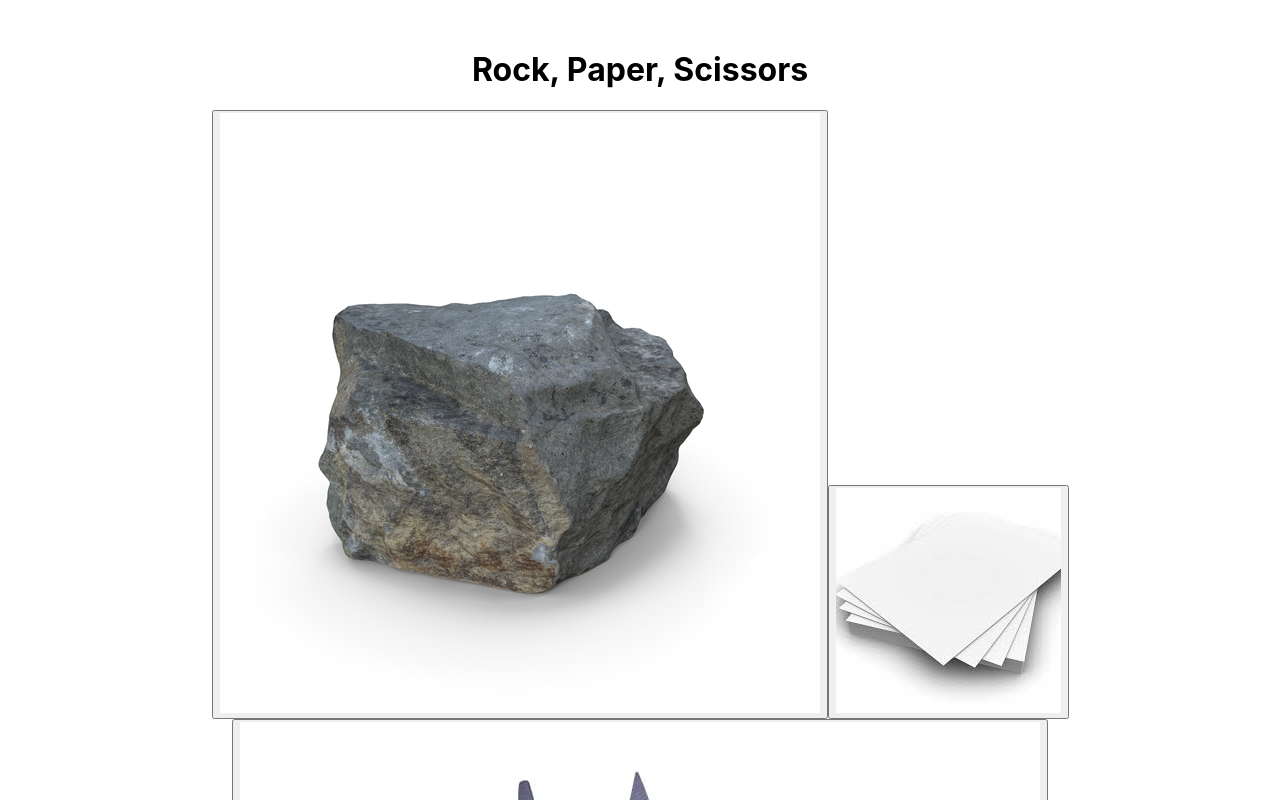
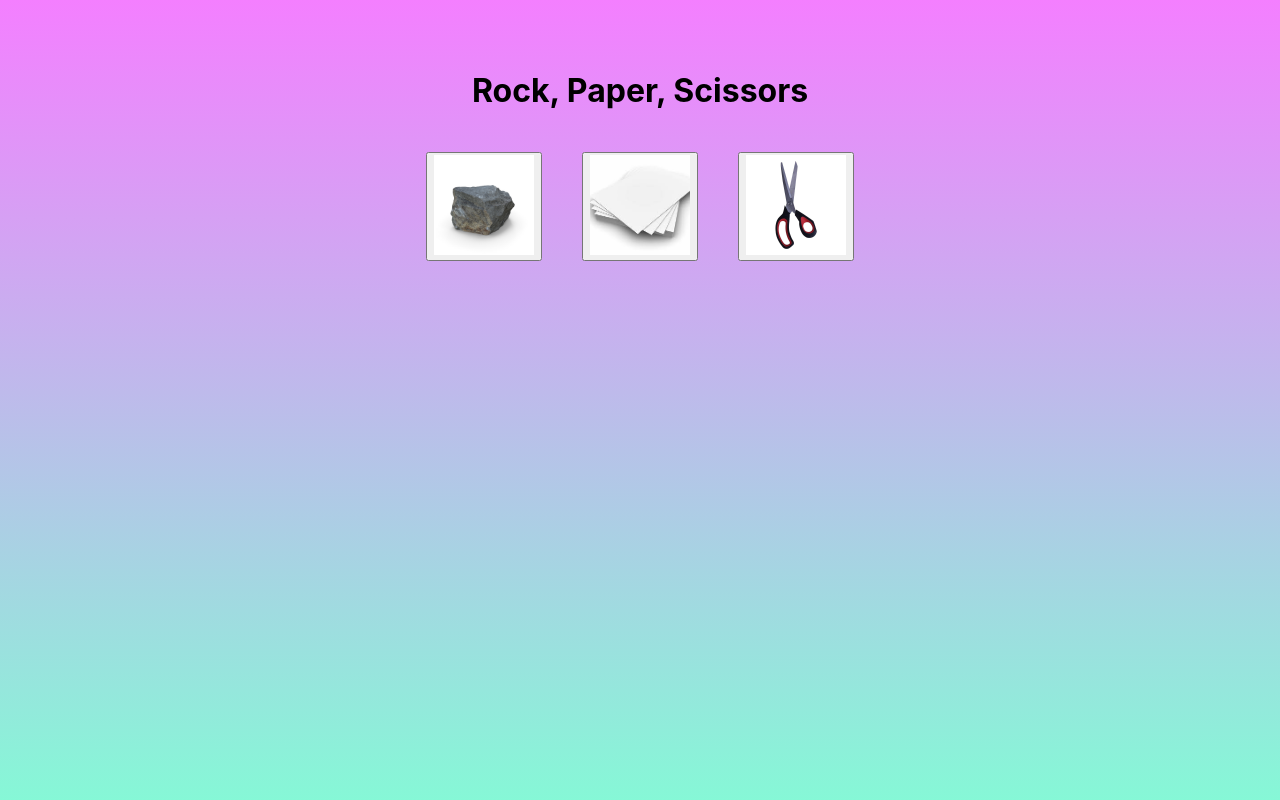
Before and after one commit to hariake/reactingproject, a React (Create React App) app: page / in a window 1280 px wide. Shown: the top 800 px of the page. Built offline with nearby package versions, Linux system fonts and the light colour scheme.

Commit message:
Beginning to style

```diff
--- a/src/App.css
+++ b/src/App.css
@@ -1,5 +1,8 @@
 /* src/App.css */
 .App {
   text-align: center;
-  margin-top: 50px;
+  padding-top: 50px;
+  min-height: 100vh;
+  background: rgb(0,255,169);
+  background: linear-gradient(180deg, rgba(233,0,255,0.5) 0%, rgba(0,255,169,0.5) 100%);
 }
--- a/src/components/Choices.css
+++ b/src/components/Choices.css
@@ -3,3 +3,11 @@
     justify-content: center;
     margin: 20px;
 }
+
+.choices button {
+    margin: 20px;
+}
+
+.choices img {
+    max-width: 100px;
+}
--- a/src/components/Choices.js
+++ b/src/components/Choices.js
@@ -1,4 +1,5 @@
 import React from 'react';
+import './Choices.css'
 
 const Choices = ({ handleUserChoice }) => {
   const choices = ['rock', 'paper', 'scissors'];
--- a/src/components/ResultImage.js
+++ b/src/components/ResultImage.js
@@ -1,4 +1,5 @@
 import React from 'react';
+import './ResultImage.css'
 
 const ResultImage = ({ result }) => {
   const getImageSrc = () => {
```
Also changed, not shown: src/components/ResultImage.css (renamed from src/components/resultImage.css).
